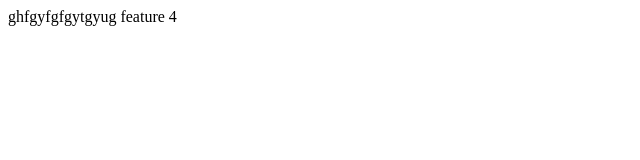
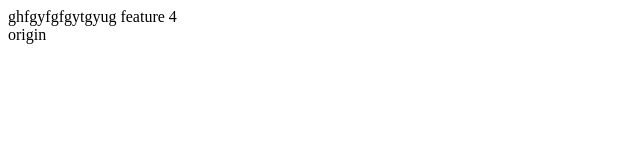
Before and after one commit to kelvinmark619/git-oney, a plain HTML site: page index.html in a window 1280 px wide. Shown: the full height of the page, 0-640 px from the left. Drawn offline with Linux system fonts and the light colour scheme.

Commit message:
added alias

```diff
--- a/index.html
+++ b/index.html
@@ -9,7 +9,7 @@
     ghfgyfgfgytgyug
     feature 4
     <header>
-
+        origin
     </header>
 </body>
 </html>
```
